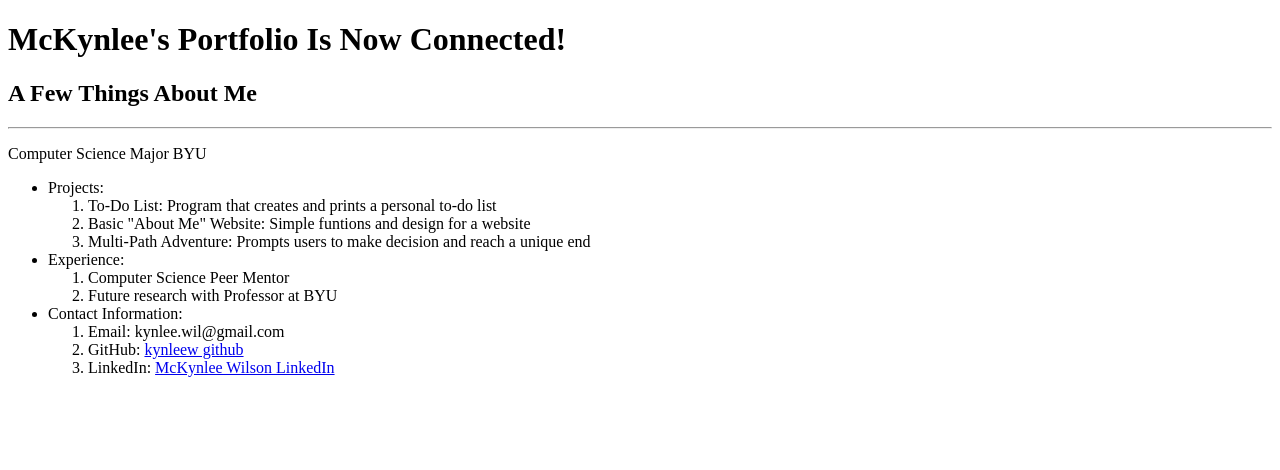
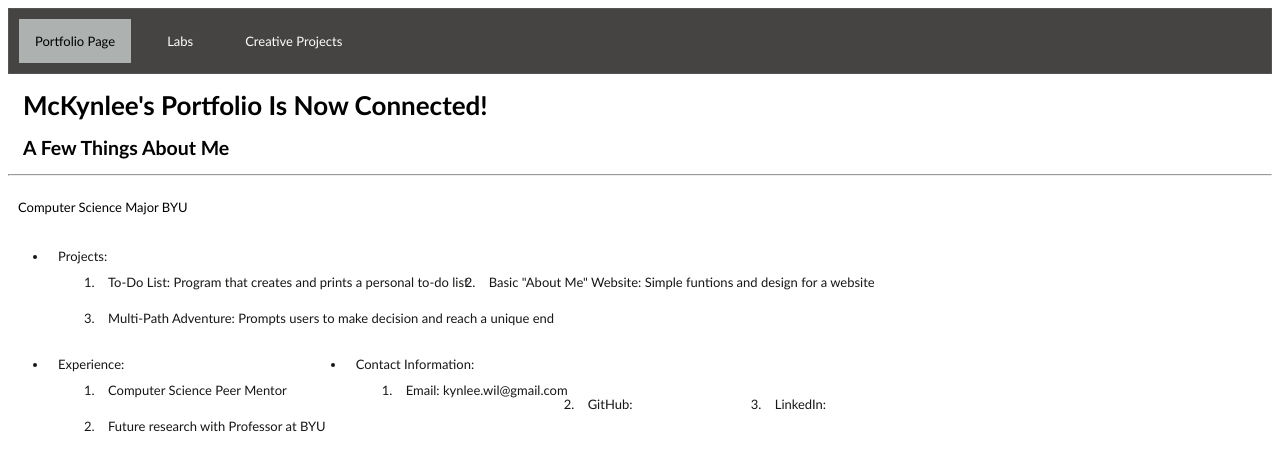
Before and after one commit to kynleew/portfolio, a plain HTML site: page index.html in a window 1280 px wide. Drawn offline with Linux system fonts and the light colour scheme.

Commit message:
Add HTML page

```diff
--- a/index.html
+++ b/index.html
@@ -2,8 +2,38 @@
 <HTML>
     <head>
         <title>McKynlee's Portfolio</title>
+        <link rel='stylesheet' href='styles.css'/>
     </head>
     <body>
+        <div>
+            <ul>
+            <li><a id='button-2' class='button' href="default.asp">Portfolio Page</a></li>
+            <li class='dropdown'>
+                <a href="javascript:void(0)"
+            class='dropbtn1'>Labs</a>
+                <div button class='dropdown-content'>
+                    <a href="http://lab1.kynleew.live/">Lab 1: Photographers Website</a>
+                    <a href="#">Lab 2: Weather App</a>
+                    <a href="#">Lab 3a: Vue XKCD Browser</a>
+                    <a href="#">Lab 3b: Grocery Store</a>
+                    <a href="#">Lab 4: Museum of Ordinary Objects</a>
+                    <a href="#">Lab 5: Photo Bomb</a>
+                </div>
+            </li>
+            <li class='dropdown'>
+                <a href='javascript:void(0)'
+            class='dropbtn'>Creative Projects</a>
+                <div class='dropdown-content'>
+                    <a href="news.asp">Creative Project 1</a>
+                    <a href="contact.asp">Creative Project 2</a>
+                    <a href="about.asp">Creative Project 3</a>
+                    <a href="default.asp">Creative Project 4</a>
+                </div>
+            </li>
+        </ul>
+    </div>
+
+
         <h1>McKynlee's Portfolio Is Now Connected!</h1>
         <h2>A Few Things About Me</h2><hr>
         <p>Computer Science Major BYU</p>
@@ -17,8 +47,8 @@
             </li>
             <li>Experience:<br>
                 <ol>
-                    <li>Computer Science Peer Mentor</li>
-                    <li>Future research with Professor at BYU</li>
+                    <li>Computer Science Peer Mentor</li><br>
+                    <li>Future research with Professor at BYU</li><br>
                 </ol>
             </li>
             <li>Contact Information:<br>
--- /dev/null
+++ b/styles.css
@@ -0,0 +1,91 @@
+
+body {
+    font-size: 13px;
+    font-family:'Trebuchet MS', 'Lucida Sans Unicode', 'Lucida Grande', 'Lucida Sans', Arial, sans-serif;
+}
+ul:first-child{
+    list-style-type: none;
+    margin: 0;
+    padding: 0;
+    background-color: rgb(70, 67, 67);
+    position: -webkit-sticky;
+    position: sticky;
+    overflow: hidden;
+    top: 0;
+   border: 1px solid #555;
+  }
+
+  li a{
+    display: block;
+    color: white;
+    text-align: center;
+    text-decoration: none;
+    padding: 14px 16px;
+  }
+
+  li {
+    float: left;
+    color:rgb(24, 23, 22);
+    padding: 10px 10px;
+  }
+
+  #button-2 {
+      background-color: #adb1af;
+      color: #000;
+  }
+
+  li a:hover {
+    background-color: rgb(48, 44, 44);
+  }
+
+  p {
+    padding-top: 10px;
+    padding-bottom: 10px;
+    padding-left: 10px;
+    padding-right: 10px;
+  }
+
+  li a, .dropbtn {
+    display: inline-block;
+    color: white;
+    text-align: center;
+    padding: 14px 16px;
+    text-decoration: none;
+  }
+
+  li a:hover, .dropdown:hover .dropbtn {
+    background-color: red;
+  }
+
+  li.dropdown {
+    display: inline-block;
+  }
+
+  .dropdown-content {
+    display: none;
+    position: absolute;
+    background-color: #f9f9f9;
+    min-width: 160px;
+    box-shadow: 0px 8px 16px 0px rgba(0,0,0,0.2);
+    z-index: 1;
+  }
+
+  .dropdown-content a {
+    color: black;
+    padding: 12px 16px;
+    text-decoration: none;
+    display: block;
+    text-align: left;
+  }
+
+  .dropdown-content a:hover {
+      background-color: #f1f1f1;
+    }
+
+  .dropdown:hover .dropdown-content {display: block;}
+
+  .dropdown:hover .dropbtn {background-color: #3e8e41;}
+
+  h1,h2 {
+      margin:15px;
+  }
```
